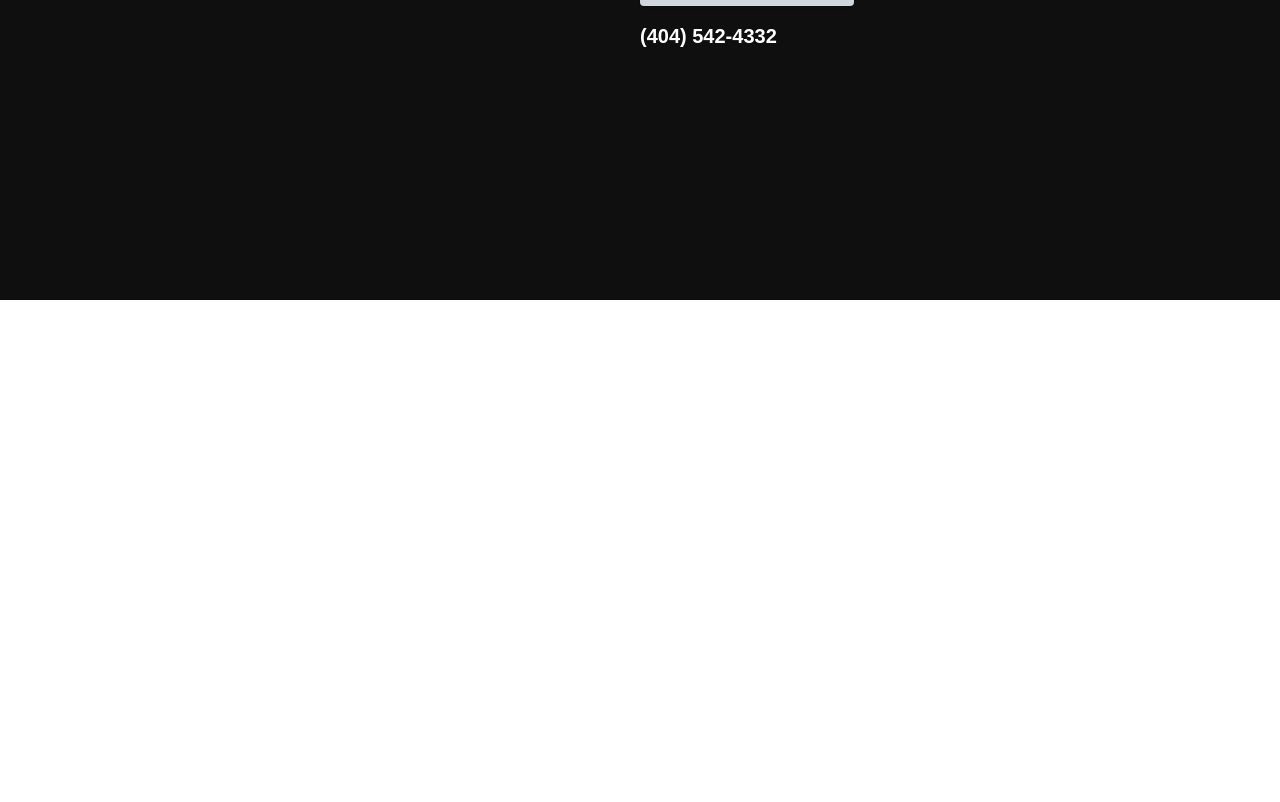
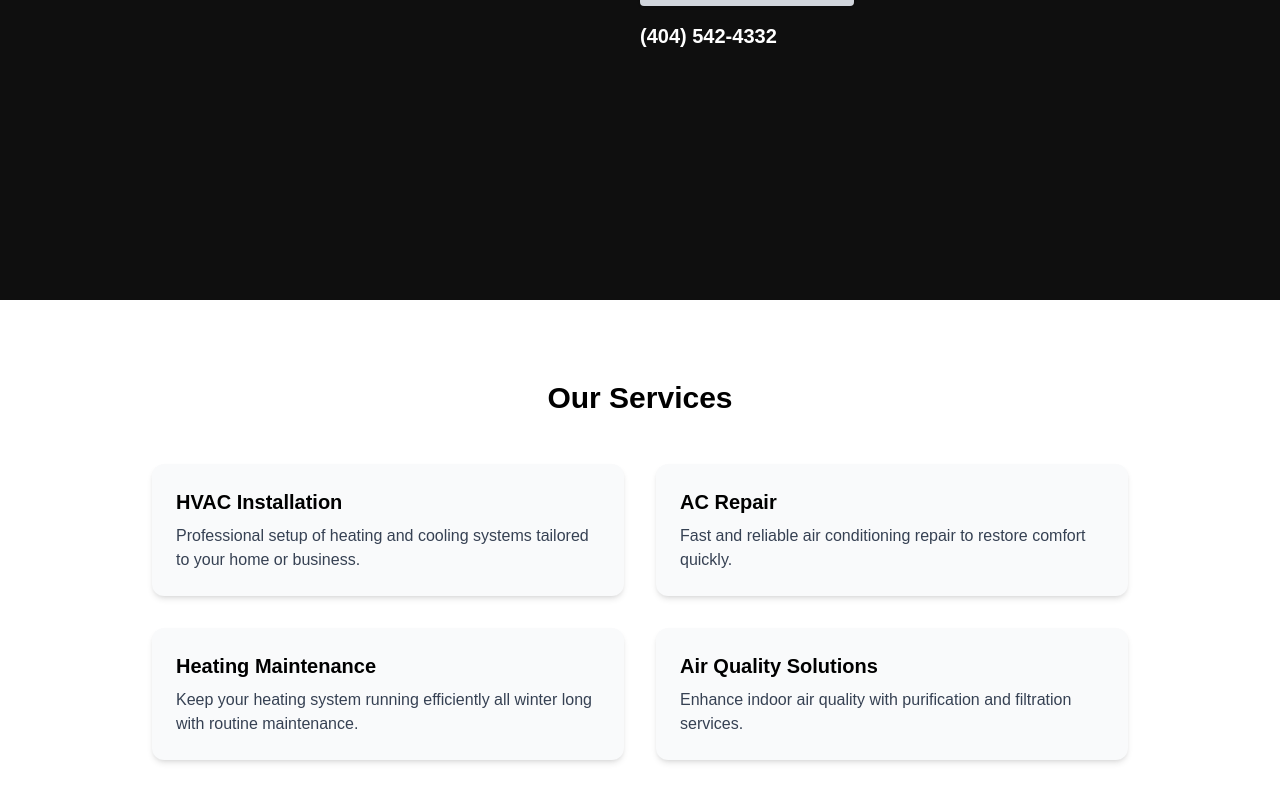
Before and after one commit to gerardinhoo/The-Comfort-Guardians, a Next.js app: page / in a window 1280 px wide. Before the commit this address had no page. Shown: the part 500-1302 px from the top of the page. Before the commit the page ends 800 px from the top, so only its background shows below. Built offline with nearby package versions, Linux system fonts and the light colour scheme.

Commit message:
Add services section

```diff
--- a/next.config.ts
+++ b/next.config.ts
@@ -1,16 +1,7 @@
-// import type { NextConfig } from 'next';
+import type { NextConfig } from 'next';
 
-// const nextConfig: NextConfig = {
-//   /* config options here */
-// };
-
-// export default nextConfig;
-
-/** @type {import('next').NextConfig} */
-const nextConfig = {
-  devIndicators: {
-    buildActivity: false, // This disables the build activity indicator
-  },
+const nextConfig: NextConfig = {
+  /* config options here */
 };
 
-module.exports = nextConfig;
+export default nextConfig;
--- a/src/app/page.tsx
+++ b/src/app/page.tsx
@@ -1,9 +1,11 @@
 import Hero from '@/sections/Hero';
+import Services from '@/sections/Services';
 
 export default function Home() {
   return (
     <main>
       <Hero />
+      <Services />
     </main>
   );
 }
--- a/src/sections/Services.tsx
+++ b/src/sections/Services.tsx
@@ -0,0 +1,45 @@
+'use client';
+
+const services = [
+  {
+    title: 'HVAC Installation',
+    description:
+      'Professional setup of heating and cooling systems tailored to your home or business.',
+  },
+  {
+    title: 'AC Repair',
+    description:
+      'Fast and reliable air conditioning repair to restore comfort quickly.',
+  },
+  {
+    title: 'Heating Maintenance',
+    description:
+      'Keep your heating system running efficiently all winter long with routine maintenance.',
+  },
+  {
+    title: 'Air Quality Solutions',
+    description:
+      'Enhance indoor air quality with purification and filtration services.',
+  },
+];
+
+export default function Services() {
+  return (
+    <section className='py-20 bg-white text-black' id='services'>
+      <div className='max-w-5xl mx-auto px-6'>
+        <h2 className='text-3xl font-bold text-center mb-12'>Our Services</h2>
+        <div className='grid grid-cols-1 md:grid-cols-2 gap-8'>
+          {services.map((service) => (
+            <div
+              key={service.title}
+              className='p-6 rounded-xl shadow-md bg-gray-50 hover:bg-gray-100 transition'
+            >
+              <h3 className='text-xl font-semibold mb-2'>{service.title}</h3>
+              <p className='text-gray-700'>{service.description}</p>
+            </div>
+          ))}
+        </div>
+      </div>
+    </section>
+  );
+}
```
